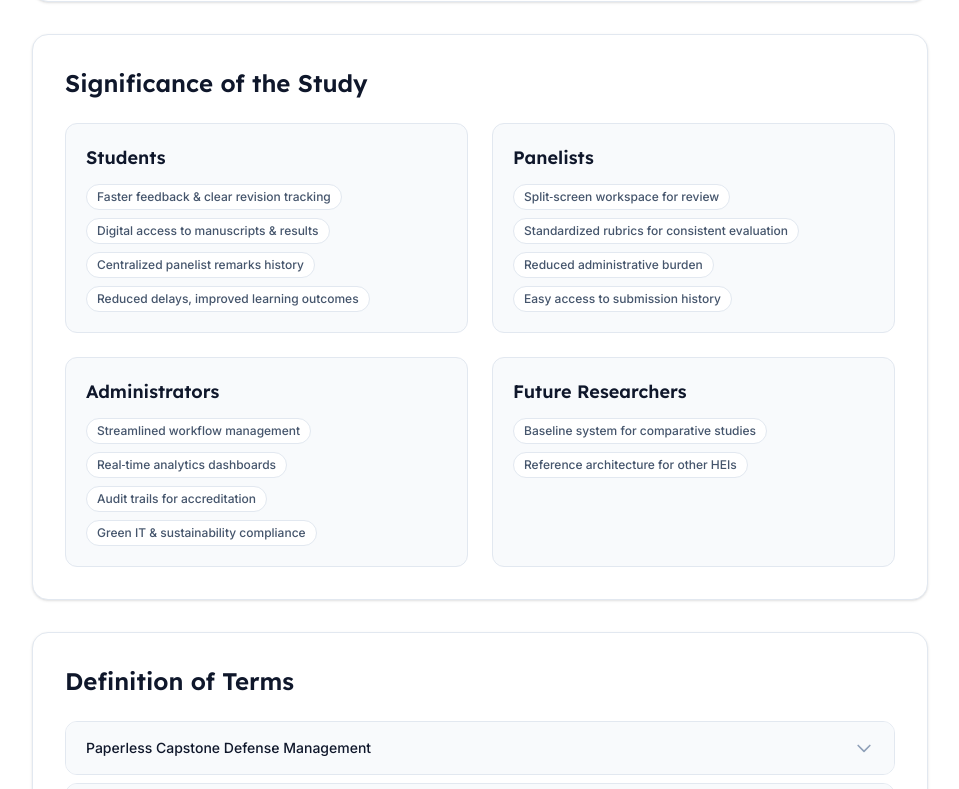
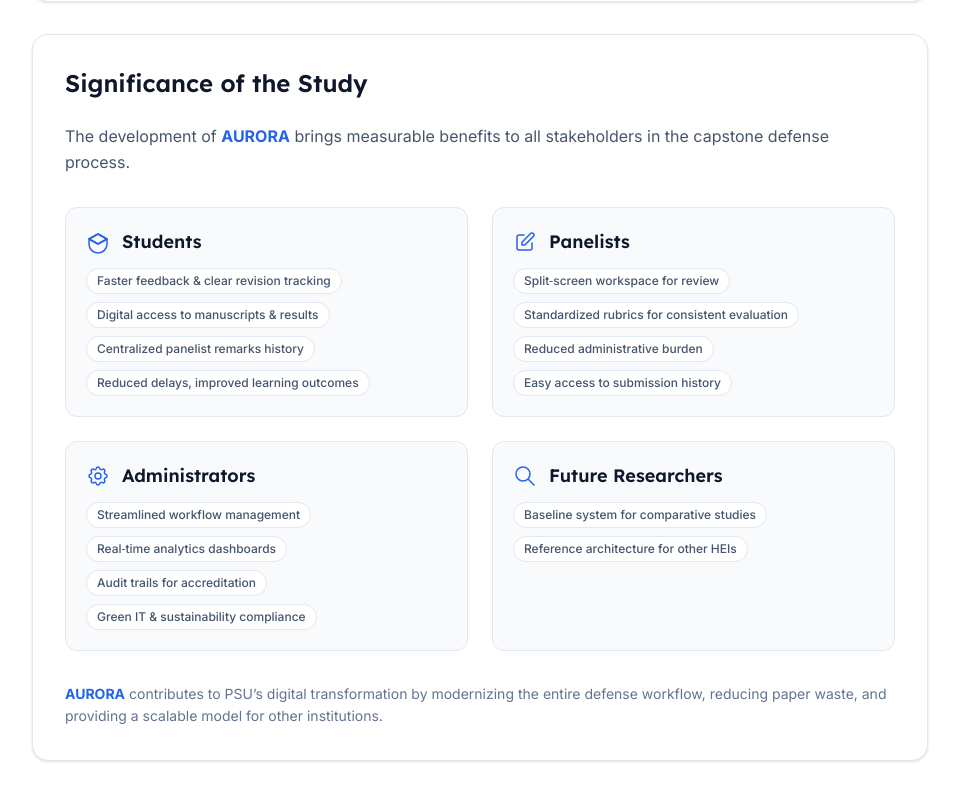
Before and after one commit to gnmngo/aurora-title-defense, a Next.js app: page / in a window 1280 px wide. Shown: the part 4131-4920 px from the top of the page, without its empty margins (312-1271 px from the left). Built offline with nearby package versions, Linux system fonts and the light colour scheme.

Commit message:
Redesign Significance and Definition of Terms, add Defense Scheduling term

```diff
--- a/components/sections/DefinitionOfTerms.tsx
+++ b/components/sections/DefinitionOfTerms.tsx
@@ -6,42 +6,47 @@
   {
     term: "Paperless Capstone Defense Management",
     definition:
-      "The digital transformation of all activities related to submission, review, evaluation, and completion of capstone projects without printed documents. In AURORA, students submit manuscripts electronically, panelists review and annotate digitally, and administrators manage workflows paper‑free.",
+      "The digital transformation of all activities related to submission, review, evaluation, and completion of capstone projects without printed documents. In this study, it refers to **AURORA**'s web‑based platform that enables students to submit manuscripts electronically, panelists to review and annotate digitally, and administrators to manage workflows paper‑free.",
   },
   {
     term: "Split‑Screen Workspace",
     definition:
-      "A dual‑pane user interface that allows simultaneous viewing and interaction with multiple documents. In AURORA, panelists view the manuscript on the left while completing rubric‑based evaluations on the right, reducing cognitive load.",
+      "A dual‑pane user interface that allows simultaneous viewing and interaction with multiple documents. In this study, it refers to **AURORA**'s dual‑pane interface where panelists view the manuscript on the left while completing rubric‑based evaluations on the right, reducing cognitive load.",
   },
   {
     term: "Rubric‑Based Assessment",
     definition:
-      "An evaluation method using predefined criteria and performance levels for consistent scoring. AURORA lets administrators configure college‑specific rubrics with weighted criteria and automatic total calculation.",
+      "An evaluation method using predefined criteria and performance levels for consistent scoring. In this study, it refers to **AURORA**'s evaluation module that lets administrators configure college‑specific rubrics with weighted criteria and automatic total calculation.",
   },
   {
     term: "Role‑Based Access Control (RBAC)",
     definition:
-      "A security mechanism that restricts access based on user roles. AURORA provides distinct permissions for Student, Panelist, and System Administrator based on their functions.",
+      "A security mechanism that restricts access based on user roles. In this study, it refers to **AURORA**'s authentication and authorization system providing distinct permissions for Student, Panelist, and System Administrator.",
   },
   {
     term: "Real‑Time Feedback",
     definition:
-      "Immediate, timely information enabling iterative improvement. AURORA’s notification and commenting system delivers panelist feedback to students instantly upon submission.",
+      "Immediate, timely information enabling iterative improvement. In this study, it refers to **AURORA**'s notification and commenting system that delivers panelist feedback to students instantly upon submission.",
   },
   {
     term: "Version Control",
     definition:
-      "A system that tracks changes to files over time, allowing revision comparison and rollback. AURORA maintains a complete history of manuscripts with timestamps and author attribution.",
+      "A system that tracks changes to files over time, allowing revision comparison and rollback. In this study, it refers to **AURORA**'s document versioning module that maintains a complete history of manuscripts with timestamps and author attribution.",
   },
   {
     term: "Audit Trail",
     definition:
-      "A chronological record of system activities for accountability and compliance. AURORA logs all user actions – submissions, evaluations, comments, and workflow transitions.",
+      "A chronological record of system activities for accountability and compliance. In this study, it refers to **AURORA**'s logging system that records all user actions — submissions, evaluations, comments, and workflow transitions.",
   },
   {
     term: "Learning Analytics",
     definition:
-      "The measurement and analysis of learner data to optimize outcomes. AURORA provides real‑time dashboards on submission status, evaluation completion, and defense outcomes across all colleges.",
+      "The measurement and analysis of learner data to optimize outcomes. In this study, it refers to **AURORA**'s analytics dashboards providing real‑time visualizations of submission status, evaluation completion, and defense outcomes across all colleges.",
+  },
+  {
+    term: "Defense Scheduling",
+    definition:
+      "The assignment of defense dates, times, venues, and panelists for capstone defenses. In this study, it refers to **AURORA**'s calendar‑based scheduling interface that allows program coordinators to assign panelists, set defense dates, and detect scheduling conflicts.",
   },
 ];
 
@@ -52,20 +57,38 @@
     setOpenIndex(openIndex === idx ? null : idx);
   };
 
+  // Helper to render definition with highlighted "AURORA"
+  const renderDefinition = (text: string) => {
+    return text.split(/(\*\*AURORA\*\*)/).map((part, i) =>
+      part === "**AURORA**" ? (
+        <strong key={i} className="text-royal dark:text-blue-300 font-semibold">
+          AURORA
+        </strong>
+      ) : (
+        part
+      )
+    );
+  };
+
   return (
     <section id="definition-of-terms">
       <div className="bg-white dark:bg-slate-800 rounded-2xl p-6 md:p-8 shadow-sm border border-slate-200 dark:border-slate-700">
         <h2 className="text-2xl font-semibold mb-6 text-slate-900 dark:text-white">Definition of Terms</h2>
         <div className="space-y-2">
           {terms.map((item, idx) => (
-            <div key={item.term} className="rounded-xl border border-slate-200 dark:border-slate-700 overflow-hidden">
+            <div
+              key={item.term}
+              className="rounded-xl border border-slate-200 dark:border-slate-700 overflow-hidden"
+            >
               <button
                 onClick={() => toggle(idx)}
                 className="w-full text-left px-5 py-4 flex items-center justify-between bg-slate-50 dark:bg-slate-700/50 hover:bg-slate-100 dark:hover:bg-slate-700 transition-colors"
               >
                 <span className="font-medium text-slate-900 dark:text-white text-sm">{item.term}</span>
                 <svg
-                  className={`w-5 h-5 text-slate-400 transition-transform duration-200 ${openIndex === idx ? "rotate-180" : ""}`}
+                  className={`w-5 h-5 text-slate-400 transition-transform duration-200 ${
+                    openIndex === idx ? "rotate-180" : ""
+                  }`}
                   fill="none"
                   stroke="currentColor"
                   viewBox="0 0 24 24"
@@ -75,7 +98,7 @@
               </button>
               {openIndex === idx && (
                 <div className="px-5 py-4 bg-white dark:bg-slate-800 text-sm text-slate-600 dark:text-slate-300 leading-relaxed">
-                  {item.definition}
+                  {renderDefinition(item.definition)}
                 </div>
               )}
             </div>
--- a/components/sections/SignificanceOfStudy.tsx
+++ b/components/sections/SignificanceOfStudy.tsx
@@ -1,6 +1,16 @@
 const stakeholders = [
   {
     role: "Students",
+    icon: (
+      <svg className="w-6 h-6" fill="none" stroke="currentColor" viewBox="0 0 24 24">
+        <path strokeLinecap="round" strokeLinejoin="round" strokeWidth={1.5}
+          d="M12 14l9-5-9-5-9 5 9 5z" />
+        <path strokeLinecap="round" strokeLinejoin="round" strokeWidth={1.5}
+          d="M12 14l9-5-9-5-9 5 9 5z" />
+        <path strokeLinecap="round" strokeLinejoin="round" strokeWidth={1.5}
+          d="M3 9v5a9 9 0 0018 0V9" />
+      </svg>
+    ),
     benefits: [
       "Faster feedback & clear revision tracking",
       "Digital access to manuscripts & results",
@@ -10,6 +20,12 @@
   },
   {
     role: "Panelists",
+    icon: (
+      <svg className="w-6 h-6" fill="none" stroke="currentColor" viewBox="0 0 24 24">
+        <path strokeLinecap="round" strokeLinejoin="round" strokeWidth={1.5}
+          d="M11 5H6a2 2 0 00-2 2v11a2 2 0 002 2h11a2 2 0 002-2v-5m-1.414-9.414a2 2 0 112.828 2.828L11.828 15H9v-2.828l8.586-8.586z" />
+      </svg>
+    ),
     benefits: [
       "Split‑screen workspace for review",
       "Standardized rubrics for consistent evaluation",
@@ -19,6 +35,14 @@
   },
   {
     role: "Administrators",
+    icon: (
+      <svg className="w-6 h-6" fill="none" stroke="currentColor" viewBox="0 0 24 24">
+        <path strokeLinecap="round" strokeLinejoin="round" strokeWidth={1.5}
+          d="M10.325 4.317c.426-1.756 2.924-1.756 3.35 0a1.724 1.724 0 002.573 1.066c1.543-.94 3.31.826 2.37 2.37a1.724 1.724 0 001.066 2.573c1.756.426 1.756 2.924 0 3.35a1.724 1.724 0 00-1.066 2.573c.94 1.543-.826 3.31-2.37 2.37a1.724 1.724 0 00-2.573 1.066c-.426 1.756-2.924 1.756-3.35 0a1.724 1.724 0 00-2.573-1.066c-1.543.94-3.31-.826-2.37-2.37a1.724 1.724 0 00-1.066-2.573c-1.756-.426-1.756-2.924 0-3.35a1.724 1.724 0 001.066-2.573c-.94-1.543.826-3.31 2.37-2.37.996.608 2.296.07 2.572-1.065z" />
+        <path strokeLinecap="round" strokeLinejoin="round" strokeWidth={1.5}
+          d="M15 12a3 3 0 11-6 0 3 3 0 016 0z" />
+      </svg>
+    ),
     benefits: [
       "Streamlined workflow management",
       "Real‑time analytics dashboards",
@@ -28,6 +52,12 @@
   },
   {
     role: "Future Researchers",
+    icon: (
+      <svg className="w-6 h-6" fill="none" stroke="currentColor" viewBox="0 0 24 24">
+        <path strokeLinecap="round" strokeLinejoin="round" strokeWidth={1.5}
+          d="M21 21l-6-6m2-5a7 7 0 11-14 0 7 7 0 0114 0z" />
+      </svg>
+    ),
     benefits: [
       "Baseline system for comparative studies",
       "Reference architecture for other HEIs",
@@ -40,7 +70,15 @@
     <section id="significance">
       <div className="bg-white dark:bg-slate-800 rounded-2xl p-6 md:p-8 shadow-sm border border-slate-200 dark:border-slate-700">
         <h2 className="text-2xl font-semibold mb-6 text-slate-900 dark:text-white">Significance of the Study</h2>
-        <div className="grid grid-cols-1 md:grid-cols-2 gap-6">
+
+        {/* Lead with AURORA highlighted */}
+        <p className="text-slate-600 dark:text-slate-300 leading-relaxed mb-8">
+          The development of <strong className="text-royal dark:text-blue-300">AURORA</strong> brings measurable
+          benefits to all stakeholders in the capstone defense process.
+        </p>
+
+        {/* Stakeholder cards */}
+        <div className="grid grid-cols-1 md:grid-cols-2 gap-6 mb-8">
           {stakeholders.map((s) => (
             <div
               key={s.role}
@@ -48,9 +86,14 @@
                          hover:shadow-md hover:scale-[1.01] hover:border-royal dark:hover:border-blue-400
                          hover:bg-blue-50/30 dark:hover:bg-slate-600/50 transition-all duration-200 cursor-default"
             >
-              <h3 className="text-lg font-semibold text-slate-900 dark:text-white mb-3 group-hover:text-royal dark:group-hover:text-blue-300 transition-colors">
-                {s.role}
-              </h3>
+              <div className="flex items-center gap-3 mb-3">
+                <div className="text-royal dark:text-blue-400 group-hover:text-royal-dark dark:group-hover:text-blue-300 transition-colors">
+                  {s.icon}
+                </div>
+                <h3 className="text-lg font-semibold text-slate-900 dark:text-white group-hover:text-royal dark:group-hover:text-blue-300 transition-colors">
+                  {s.role}
+                </h3>
+              </div>
               <div className="flex flex-wrap gap-2">
                 {s.benefits.map((b, idx) => (
                   <span
@@ -64,6 +107,13 @@
             </div>
           ))}
         </div>
+
+        {/* Closing statement */}
+        <p className="text-sm text-slate-500 dark:text-slate-400 leading-relaxed">
+          <strong className="text-royal dark:text-blue-300">AURORA</strong> contributes to
+          PSU&rsquo;s digital transformation by modernizing the entire defense workflow, reducing paper waste,
+          and providing a scalable model for other institutions.
+        </p>
       </div>
     </section>
   );
```
